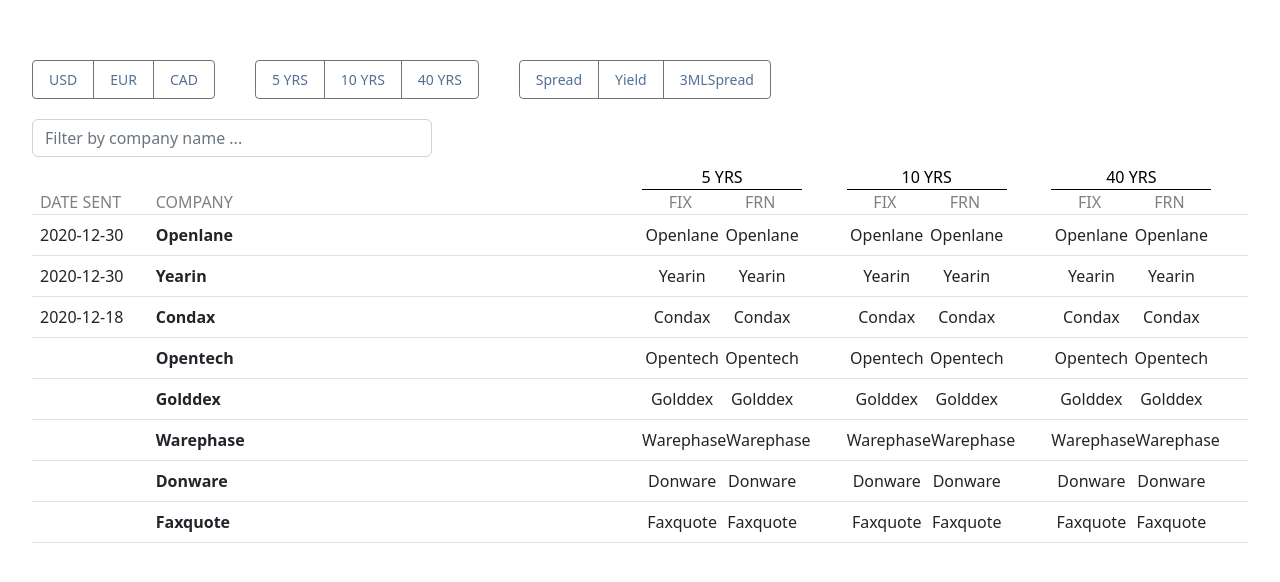
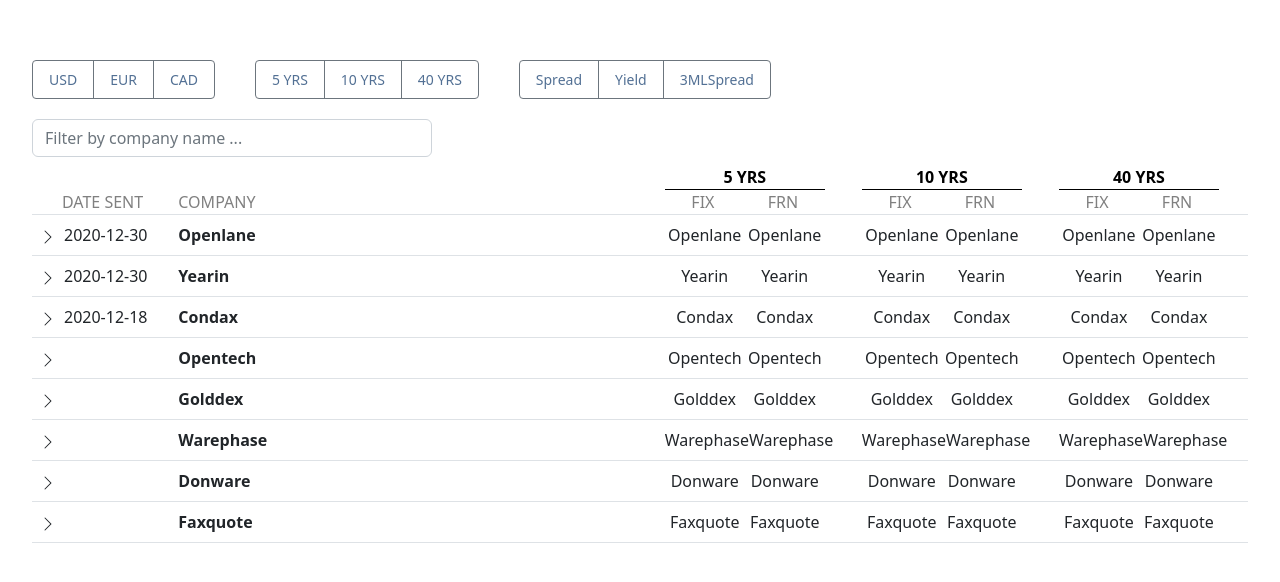
Before and after one commit to clucasalcantara/vue-table, a Vue app: page / in a window 1280 px wide. Shown: the part 132-714 px from the top of the page. Built offline with nearby package versions, Linux system fonts and the light colour scheme.

Commit message:
feat: improve TableContent

```diff
--- a/src/components/vue-table/table-content/TableContent.vue
+++ b/src/components/vue-table/table-content/TableContent.vue
@@ -13,7 +13,7 @@ const props = defineProps({
     <table class="table">
       <thead>
         <tr>
-          <th scope="col">Date sent</th>
+          <th scope="col" class="date-sent">Date sent</th>
           <th scope="col" class="company-header">Company</th>
           <th>
             <div class="multi-header">
@@ -48,7 +48,7 @@ const props = defineProps({
         <template v-for="item in props.data">
           <tr aria-expanded="true">
             <td class="date-sent" data-target="#collapseContent1" data-toggle="collapse" data-group-id="grandparent"
-              data-role="expander">{{ item.DateSent }}</td>
+              data-role="expander"><b-icon icon="chevron-right" variant="dark" class="date-chevron"/>{{ item.DateSent }}</td>
             <td scope="row" class="company-name">{{ item.Company }}</td>
             <td scope="row" class="company-info">
               <div class="company-info-content">
@@ -90,6 +90,9 @@ const props = defineProps({
     thead {
       padding-bottom: 0;
       width: 100%;
+      .date-sent {
+        padding-left: 30px
+      }
 
       tr {
         th {
@@ -111,6 +114,7 @@ const props = defineProps({
             width: 100%;
             color: #000;
             text-align: center;
+            font-weight: bold;
           }
 
           div {
@@ -122,11 +126,6 @@ const props = defineProps({
       }
     }
 
-    .date-sent {
-      width: auto;
-      // align-self: flex-start;
-      text-align: left;
-    }
 
     .company-header {
       text-align: left;
@@ -159,6 +158,9 @@ const props = defineProps({
     tbody {
       width: 100%;
 
+      .date-chevron{
+        margin-right: 8px;
+      }
       tr {
         width: 100%;
       }
```
